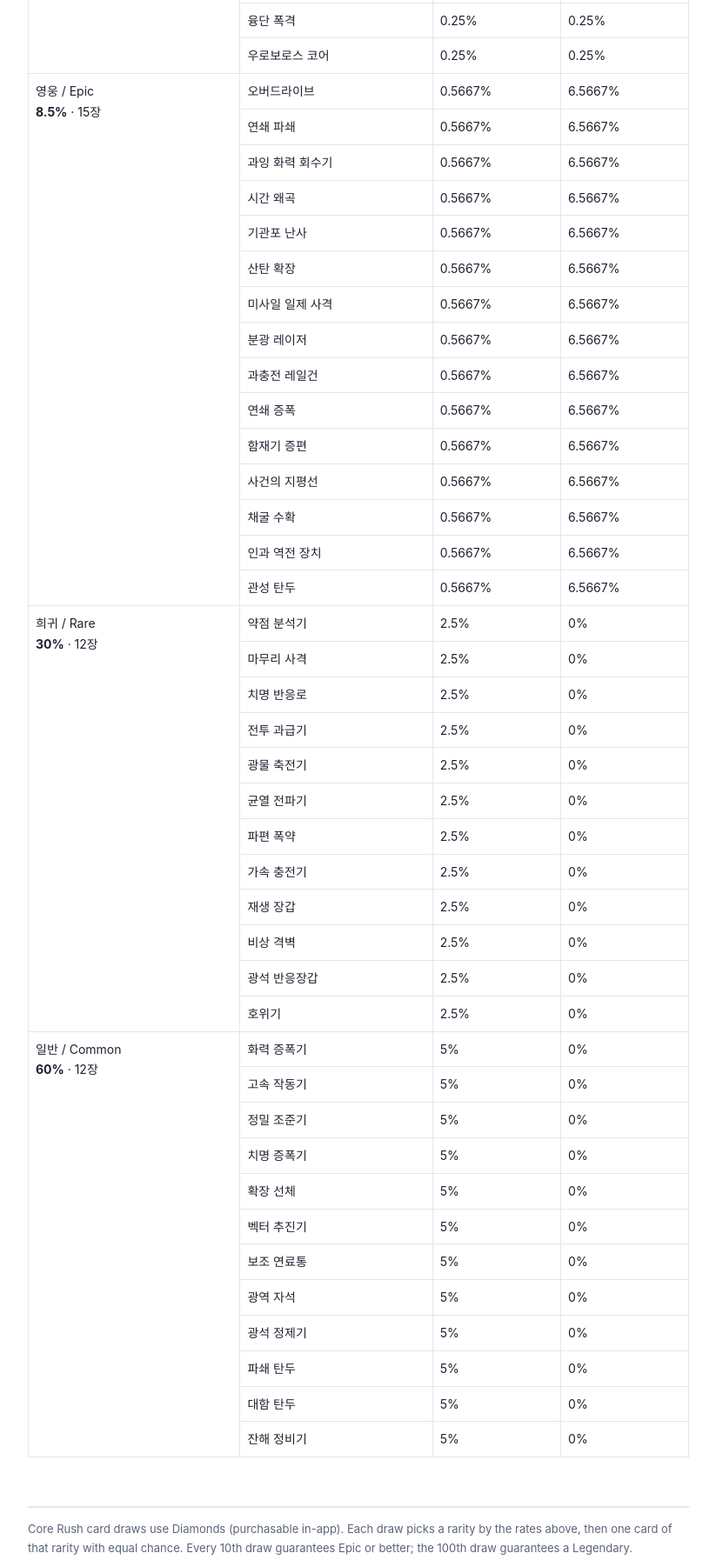
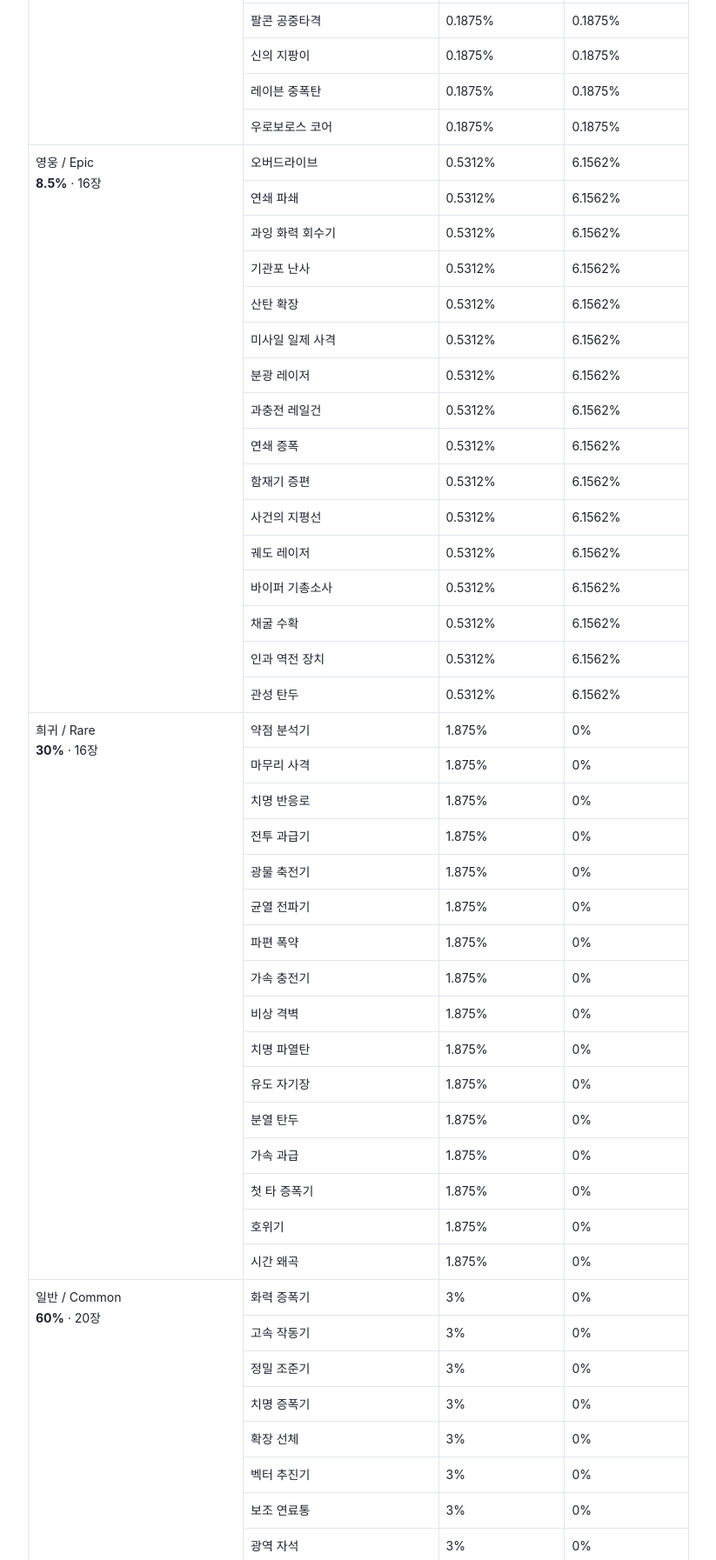
Before and after one commit to duckyorbit/duckyorbit.github.io, a plain HTML site: page corerush/odds/index.html in a window 1280 px wide. Shown: the part 635-2429 px from the top of the page at 87% size, without its empty margins (228-1051 px from the left). Drawn offline with Linux system fonts and the light colour scheme.

Commit message:
코어 러시 확률표: 60장 (팔콘 공중타격·신의 지팡이·궤도 레이저·바이퍼·레이븐·일반 7·희귀 5 추가, 광석 반응장갑 삭제, 시간 왜곡·재생 장갑 등급 변경)

```diff
--- a/corerush/odds/index.html
+++ b/corerush/odds/index.html
@@ -23,7 +23,7 @@
 </head>
 <body><main>
 <h1>코어 러시 카드 뽑기 확률</h1>
-<p class="meta">기준일: 2026년 11월 24일 · 게임 안 상점 → 뽑기 → "카드별 확률"과 같은 표입니다.</p>
+<p class="meta">기준일: 2026년 11월 25일 · 게임 안 상점 → 뽑기 → "카드별 확률"과 같은 표입니다.</p>
 <p>카드 뽑기는 게임 재화인 다이아로 하며, 다이아는 인앱 결제로 살 수 있습니다. 뽑기 1회마다 아래 등급 확률로 등급을 정하고, 그 등급의 카드 중 하나가 같은 확률로 나옵니다.</p>
 <h2>확정 규칙</h2>
 <ul>
@@ -34,51 +34,66 @@
 <h2>카드별 확률</h2>
 <table>
 <tr><th>등급</th><th>카드</th><th>뽑기 1회</th><th>확정 회차</th></tr>
-<tr><td rowspan="6">전설 / Legendary<br><b>1.5%</b> · 6장</td><td>특이점 엔진</td><td>0.25%</td><td>0.25%</td></tr>
-<tr><td>황금 운석우</td><td>0.25%</td><td>0.25%</td></tr>
-<tr><td>궤도 폭격</td><td>0.25%</td><td>0.25%</td></tr>
-<tr><td>초신성 연쇄</td><td>0.25%</td><td>0.25%</td></tr>
-<tr><td>융단 폭격</td><td>0.25%</td><td>0.25%</td></tr>
-<tr><td>우로보로스 코어</td><td>0.25%</td><td>0.25%</td></tr>
-<tr><td rowspan="15">영웅 / Epic<br><b>8.5%</b> · 15장</td><td>오버드라이브</td><td>0.5667%</td><td>6.5667%</td></tr>
-<tr><td>연쇄 파쇄</td><td>0.5667%</td><td>6.5667%</td></tr>
-<tr><td>과잉 화력 회수기</td><td>0.5667%</td><td>6.5667%</td></tr>
-<tr><td>시간 왜곡</td><td>0.5667%</td><td>6.5667%</td></tr>
-<tr><td>기관포 난사</td><td>0.5667%</td><td>6.5667%</td></tr>
-<tr><td>산탄 확장</td><td>0.5667%</td><td>6.5667%</td></tr>
-<tr><td>미사일 일제 사격</td><td>0.5667%</td><td>6.5667%</td></tr>
-<tr><td>분광 레이저</td><td>0.5667%</td><td>6.5667%</td></tr>
-<tr><td>과충전 레일건</td><td>0.5667%</td><td>6.5667%</td></tr>
-<tr><td>연쇄 증폭</td><td>0.5667%</td><td>6.5667%</td></tr>
-<tr><td>함재기 증편</td><td>0.5667%</td><td>6.5667%</td></tr>
-<tr><td>사건의 지평선</td><td>0.5667%</td><td>6.5667%</td></tr>
-<tr><td>채굴 수확</td><td>0.5667%</td><td>6.5667%</td></tr>
-<tr><td>인과 역전 장치</td><td>0.5667%</td><td>6.5667%</td></tr>
-<tr><td>관성 탄두</td><td>0.5667%</td><td>6.5667%</td></tr>
-<tr><td rowspan="12">희귀 / Rare<br><b>30%</b> · 12장</td><td>약점 분석기</td><td>2.5%</td><td>0%</td></tr>
-<tr><td>마무리 사격</td><td>2.5%</td><td>0%</td></tr>
-<tr><td>치명 반응로</td><td>2.5%</td><td>0%</td></tr>
-<tr><td>전투 과급기</td><td>2.5%</td><td>0%</td></tr>
-<tr><td>광물 축전기</td><td>2.5%</td><td>0%</td></tr>
-<tr><td>균열 전파기</td><td>2.5%</td><td>0%</td></tr>
-<tr><td>파편 폭약</td><td>2.5%</td><td>0%</td></tr>
-<tr><td>가속 충전기</td><td>2.5%</td><td>0%</td></tr>
-<tr><td>재생 장갑</td><td>2.5%</td><td>0%</td></tr>
-<tr><td>비상 격벽</td><td>2.5%</td><td>0%</td></tr>
-<tr><td>광석 반응장갑</td><td>2.5%</td><td>0%</td></tr>
-<tr><td>호위기</td><td>2.5%</td><td>0%</td></tr>
-<tr><td rowspan="12">일반 / Common<br><b>60%</b> · 12장</td><td>화력 증폭기</td><td>5%</td><td>0%</td></tr>
-<tr><td>고속 작동기</td><td>5%</td><td>0%</td></tr>
-<tr><td>정밀 조준기</td><td>5%</td><td>0%</td></tr>
-<tr><td>치명 증폭기</td><td>5%</td><td>0%</td></tr>
-<tr><td>확장 선체</td><td>5%</td><td>0%</td></tr>
-<tr><td>벡터 추진기</td><td>5%</td><td>0%</td></tr>
-<tr><td>보조 연료통</td><td>5%</td><td>0%</td></tr>
-<tr><td>광역 자석</td><td>5%</td><td>0%</td></tr>
-<tr><td>광석 정제기</td><td>5%</td><td>0%</td></tr>
-<tr><td>파쇄 탄두</td><td>5%</td><td>0%</td></tr>
-<tr><td>대함 탄두</td><td>5%</td><td>0%</td></tr>
-<tr><td>잔해 정비기</td><td>5%</td><td>0%</td></tr>
+<tr><td rowspan="8">전설 / Legendary<br><b>1.5%</b> · 8장</td><td>특이점 엔진</td><td>0.1875%</td><td>0.1875%</td></tr>
+<tr><td>황금 운석우</td><td>0.1875%</td><td>0.1875%</td></tr>
+<tr><td>궤도 폭격</td><td>0.1875%</td><td>0.1875%</td></tr>
+<tr><td>초신성 연쇄</td><td>0.1875%</td><td>0.1875%</td></tr>
+<tr><td>팔콘 공중타격</td><td>0.1875%</td><td>0.1875%</td></tr>
+<tr><td>신의 지팡이</td><td>0.1875%</td><td>0.1875%</td></tr>
+<tr><td>레이븐 중폭탄</td><td>0.1875%</td><td>0.1875%</td></tr>
+<tr><td>우로보로스 코어</td><td>0.1875%</td><td>0.1875%</td></tr>
+<tr><td rowspan="16">영웅 / Epic<br><b>8.5%</b> · 16장</td><td>오버드라이브</td><td>0.5312%</td><td>6.1562%</td></tr>
+<tr><td>연쇄 파쇄</td><td>0.5312%</td><td>6.1562%</td></tr>
+<tr><td>과잉 화력 회수기</td><td>0.5312%</td><td>6.1562%</td></tr>
+<tr><td>기관포 난사</td><td>0.5312%</td><td>6.1562%</td></tr>
+<tr><td>산탄 확장</td><td>0.5312%</td><td>6.1562%</td></tr>
+<tr><td>미사일 일제 사격</td><td>0.5312%</td><td>6.1562%</td></tr>
+<tr><td>분광 레이저</td><td>0.5312%</td><td>6.1562%</td></tr>
+<tr><td>과충전 레일건</td><td>0.5312%</td><td>6.1562%</td></tr>
+<tr><td>연쇄 증폭</td><td>0.5312%</td><td>6.1562%</td></tr>
+<tr><td>함재기 증편</td><td>0.5312%</td><td>6.1562%</td></tr>
+<tr><td>사건의 지평선</td><td>0.5312%</td><td>6.1562%</td></tr>
+<tr><td>궤도 레이저</td><td>0.5312%</td><td>6.1562%</td></tr>
+<tr><td>바이퍼 기총소사</td><td>0.5312%</td><td>6.1562%</td></tr>
+<tr><td>채굴 수확</td><td>0.5312%</td><td>6.1562%</td></tr>
+<tr><td>인과 역전 장치</td><td>0.5312%</td><td>6.1562%</td></tr>
+<tr><td>관성 탄두</td><td>0.5312%</td><td>6.1562%</td></tr>
+<tr><td rowspan="16">희귀 / Rare<br><b>30%</b> · 16장</td><td>약점 분석기</td><td>1.875%</td><td>0%</td></tr>
+<tr><td>마무리 사격</td><td>1.875%</td><td>0%</td></tr>
+<tr><td>치명 반응로</td><td>1.875%</td><td>0%</td></tr>
+<tr><td>전투 과급기</td><td>1.875%</td><td>0%</td></tr>
+<tr><td>광물 축전기</td><td>1.875%</td><td>0%</td></tr>
+<tr><td>균열 전파기</td><td>1.875%</td><td>0%</td></tr>
+<tr><td>파편 폭약</td><td>1.875%</td><td>0%</td></tr>
+<tr><td>가속 충전기</td><td>1.875%</td><td>0%</td></tr>
+<tr><td>비상 격벽</td><td>1.875%</td><td>0%</td></tr>
+<tr><td>치명 파열탄</td><td>1.875%</td><td>0%</td></tr>
+<tr><td>유도 자기장</td><td>1.875%</td><td>0%</td></tr>
+<tr><td>분열 탄두</td><td>1.875%</td><td>0%</td></tr>
+<tr><td>가속 과급</td><td>1.875%</td><td>0%</td></tr>
+<tr><td>첫 타 증폭기</td><td>1.875%</td><td>0%</td></tr>
+<tr><td>호위기</td><td>1.875%</td><td>0%</td></tr>
+<tr><td>시간 왜곡</td><td>1.875%</td><td>0%</td></tr>
+<tr><td rowspan="20">일반 / Common<br><b>60%</b> · 20장</td><td>화력 증폭기</td><td>3%</td><td>0%</td></tr>
+<tr><td>고속 작동기</td><td>3%</td><td>0%</td></tr>
+<tr><td>정밀 조준기</td><td>3%</td><td>0%</td></tr>
+<tr><td>치명 증폭기</td><td>3%</td><td>0%</td></tr>
+<tr><td>확장 선체</td><td>3%</td><td>0%</td></tr>
+<tr><td>벡터 추진기</td><td>3%</td><td>0%</td></tr>
+<tr><td>보조 연료통</td><td>3%</td><td>0%</td></tr>
+<tr><td>광역 자석</td><td>3%</td><td>0%</td></tr>
+<tr><td>광석 정제기</td><td>3%</td><td>0%</td></tr>
+<tr><td>파쇄 탄두</td><td>3%</td><td>0%</td></tr>
+<tr><td>대함 탄두</td><td>3%</td><td>0%</td></tr>
+<tr><td>잔해 정비기</td><td>3%</td><td>0%</td></tr>
+<tr><td>재생 장갑</td><td>3%</td><td>0%</td></tr>
+<tr><td>사거리 확장기</td><td>3%</td><td>0%</td></tr>
+<tr><td>충격 흡수판</td><td>3%</td><td>0%</td></tr>
+<tr><td>연료 효율기</td><td>3%</td><td>0%</td></tr>
+<tr><td>탄속 가속기</td><td>3%</td><td>0%</td></tr>
+<tr><td>정예 사냥 탄두</td><td>3%</td><td>0%</td></tr>
+<tr><td>회수 가속기</td><td>3%</td><td>0%</td></tr>
+<tr><td>가속 연장기</td><td>3%</td><td>0%</td></tr>
 </table>
 <hr>
 <p class="meta">Core Rush card draws use Diamonds (purchasable in-app). Each draw picks a rarity by the rates above, then one card of that rarity with equal chance. Every 10th draw guarantees Epic or better; the 100th draw guarantees a Legendary.</p>
```
